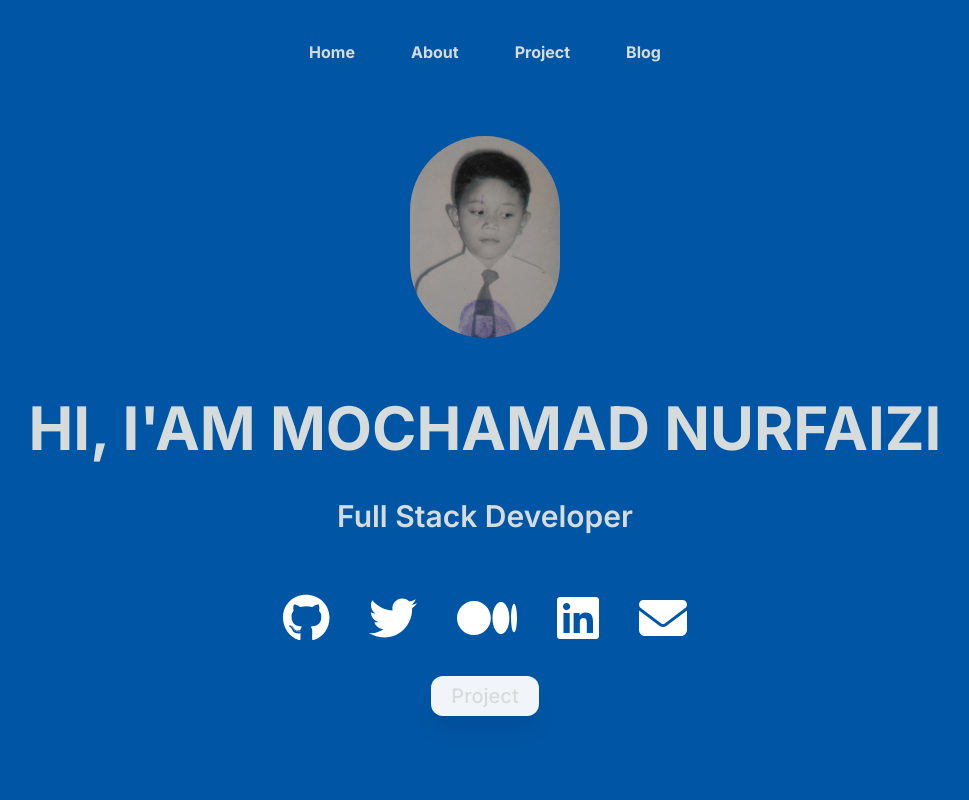
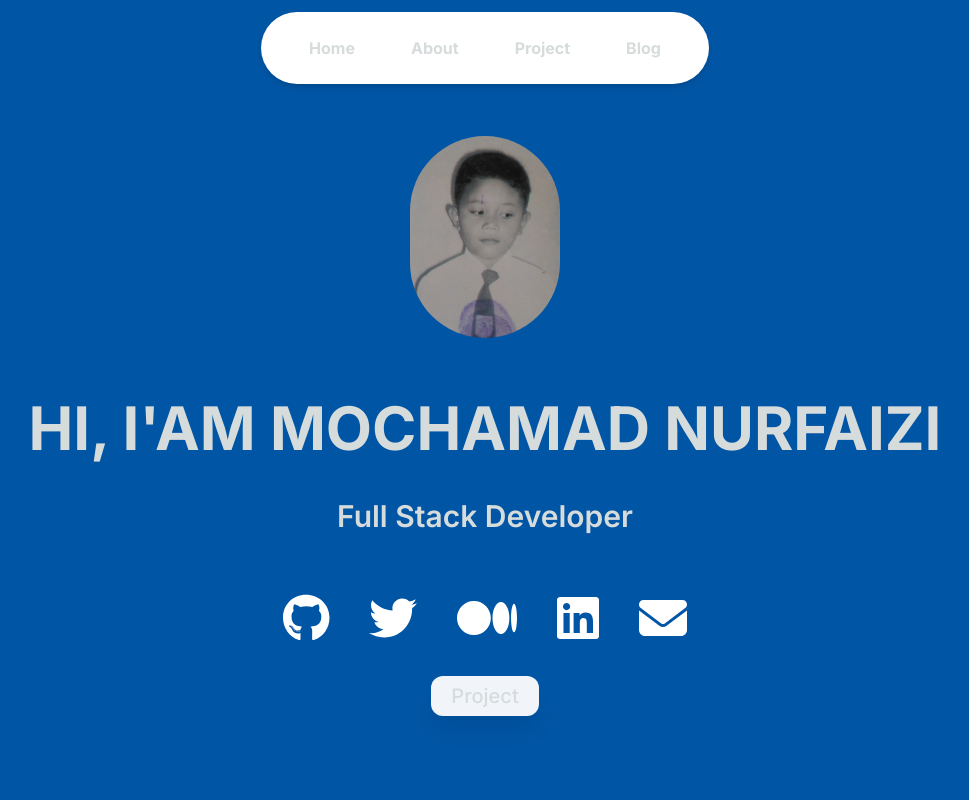
Before and after one commit to MNFaizi/Faiz_Personal_Website, a Next.js app in the folder client/: page / in a window 1280 px wide. Shown: the top 800 px of the page, without its empty margins (155-1124 px from the left). Built offline with nearby package versions, Linux system fonts and the light colour scheme.

Commit message:
[Navbar] dynamic position to sticky when page scrolled

```diff
--- a/client/src/components/NavigationBar.tsx
+++ b/client/src/components/NavigationBar.tsx
@@ -1,4 +1,7 @@
+'use client'
+
 import Link from "next/link"
+import { useEffect, useState } from "react"
 
 const configs = [
     { name: "Home", url: "/" },
@@ -8,10 +11,27 @@ const configs = [
 ]
 
 export default function Navigation() {
+    const [bgChange, setBgChange] = useState(false)
+    useEffect(() => {
+        const handleScroll = () => {
+            console.log(window.scrollY)
+            console.log(bgChange)
+            if(window.scrollY >= 5){
+                setBgChange(true)
+            }
+            else {
+                setBgChange(false)
+            }
+        }
+        window.addEventListener('scroll' , handleScroll)
+        return () => {
+            window.removeEventListener('scroll', handleScroll)
+        }
+    })
     return (
         <>
-            <nav className=" sticky top-1 flex justify-center">
-                <ul className="flex justify-center font-bold p-5 my-3 leading-8 rounded-full">
+            <nav className={`${bgChange ? 'sticky top-1' : ''} flex justify-center`}>
+                <ul className={`flex justify-center font-bold p-5 my-3 leading-8 rounded-full bg-white ${bgChange ? 'shadow-xl' : 'shadow-md'}`}>
                     {configs.map((config, index) => {
                         return (
                             <li key={index} className="mx-1">
```
